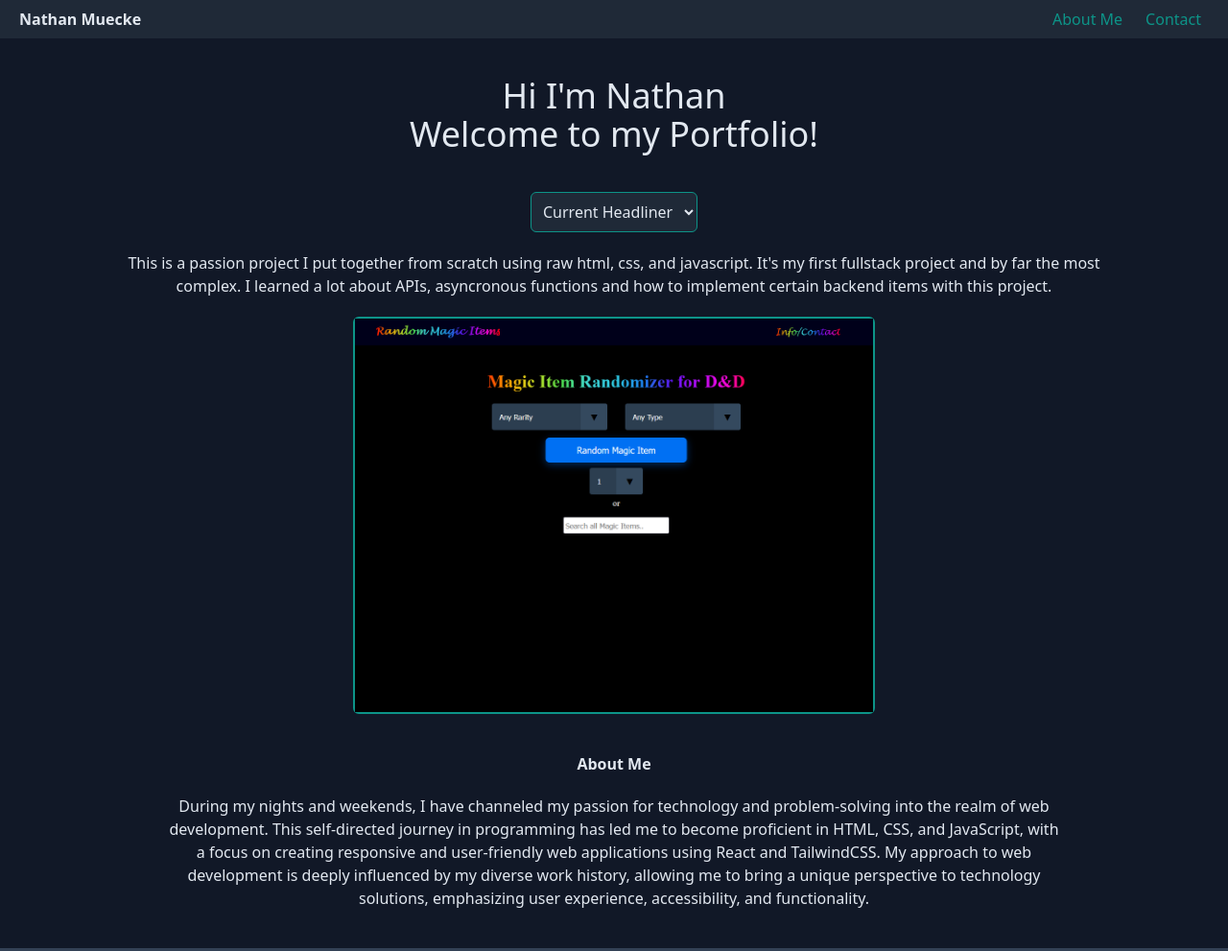
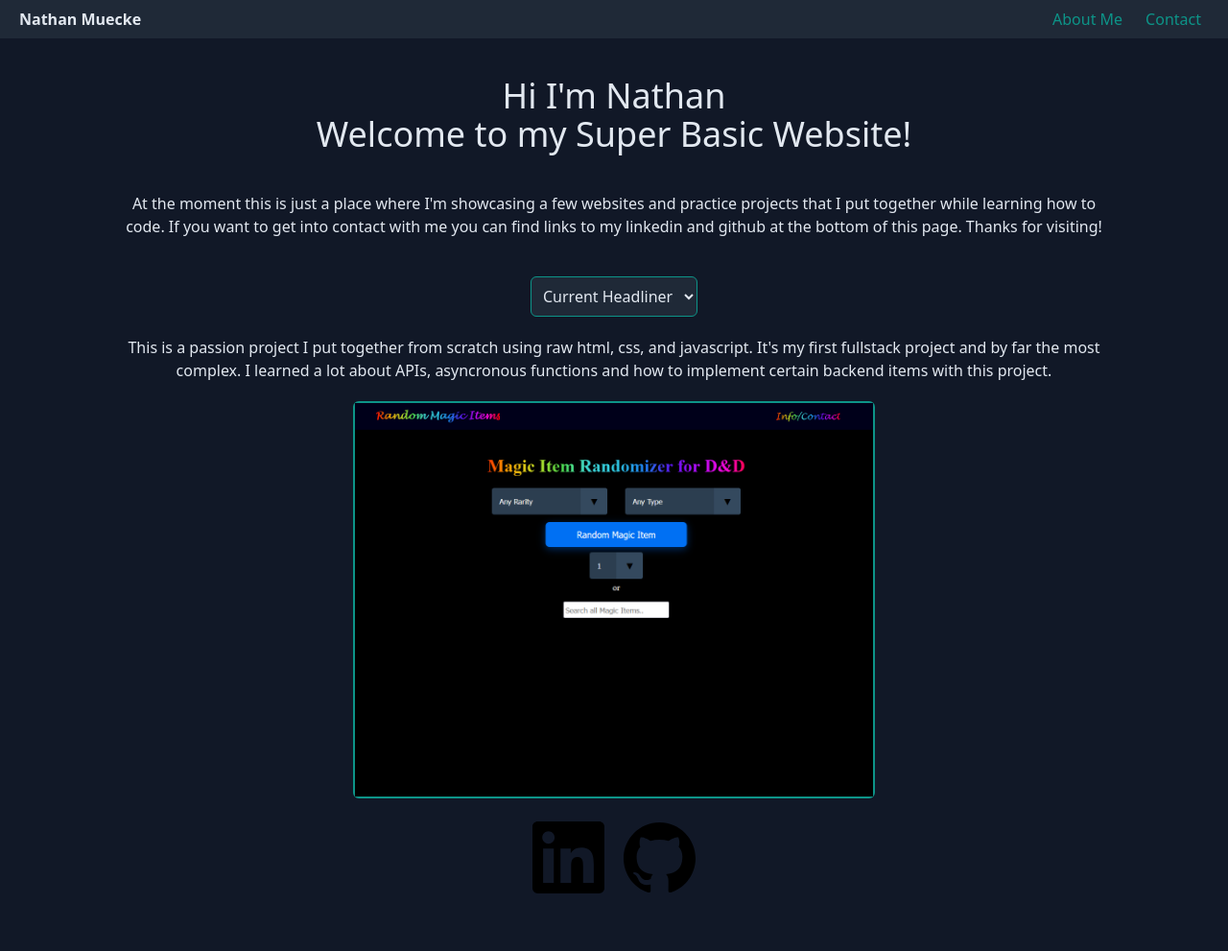
Before and after one commit to nrmuecke/PortfolioV2, a website: page build/index.html in a window 1280 px wide. Shown: the top 991 px of the page at 96% size. After the commit the page ends 955 px from the top, so only its background shows below. Drawn offline with Linux system fonts and the light colour scheme.

Commit message:
changed some text

```diff
--- a/build/index.html
+++ b/build/index.html
@@ -33,10 +33,21 @@
     <header>
       <div
         id="intro"
-        class="text-slate-200 text-center text-4xl pt-10 bg-gray-900"
+        class="text-slate-200 text-center text-4xl pt-10 pb-10 bg-gray-900"
       >
         <h1>Hi I'm Nathan</h1>
-        <h1>Welcome to my Portfolio!</h1>
+        <h1>Welcome to my Super Basic Website!</h1>
+      </div>
+      <div
+        id="headlinerDescription"
+        class="headliner text-slate-200 text-center bg-gray-900 mx-12 md:mx-24 lg:mx-32 xl:mx-72"
+      >
+        <h2>
+          At the moment this is just a place where I'm showcasing a few websites
+          and practice projects that I put together while learning how to code.
+          If you want to get into contact with me you can find links to my
+          linkedin and github at the bottom of this page. Thanks for visiting!
+        </h2>
       </div>
     </header>
     <main>
@@ -234,28 +245,10 @@
           /></a>
         </div>
       </div>
-      <!-- About Me Section -->
-      <div
-        id="aboutMe"
-        class="text-slate-200 text-center pt-10 bg-gray-900 pb-10 mx-12 md:mx-36 lg:mx-44 xl:mx-72"
-      >
-        <h2 class="pb-5 font-bold">About Me</h2>
-        <p>
-          During my nights and weekends, I have channeled my passion for
-          technology and problem-solving into the realm of web development. This
-          self-directed journey in programming has led me to become proficient
-          in HTML, CSS, and JavaScript, with a focus on creating responsive and
-          user-friendly web applications using React and TailwindCSS. My
-          approach to web development is deeply influenced by my diverse work
-          history, allowing me to bring a unique perspective to technology
-          solutions, emphasizing user experience, accessibility, and
-          functionality.
-        </p>
-      </div>
       <!-- Footer -->
       <div
         id="footer"
-        class="flex items-center justify-center flex-wrap pt-6 pb-6 bg-slate-700"
+        class="flex items-center justify-center flex-wrap mt-6 pt-6 pb-6 bg-gray-900"
       >
         <div style="padding-left: 10px; padding-right: 10px">
           <a
```
